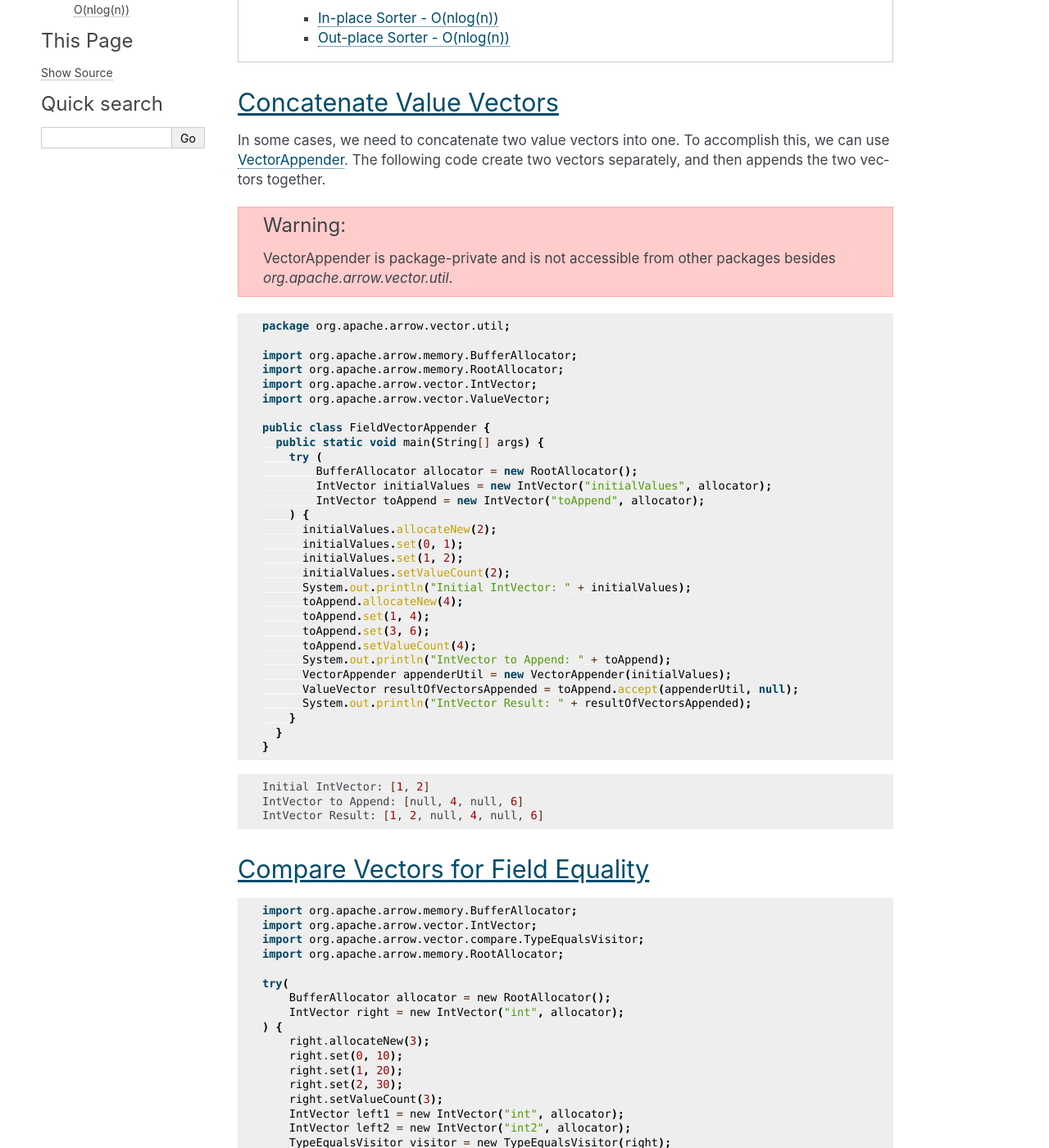
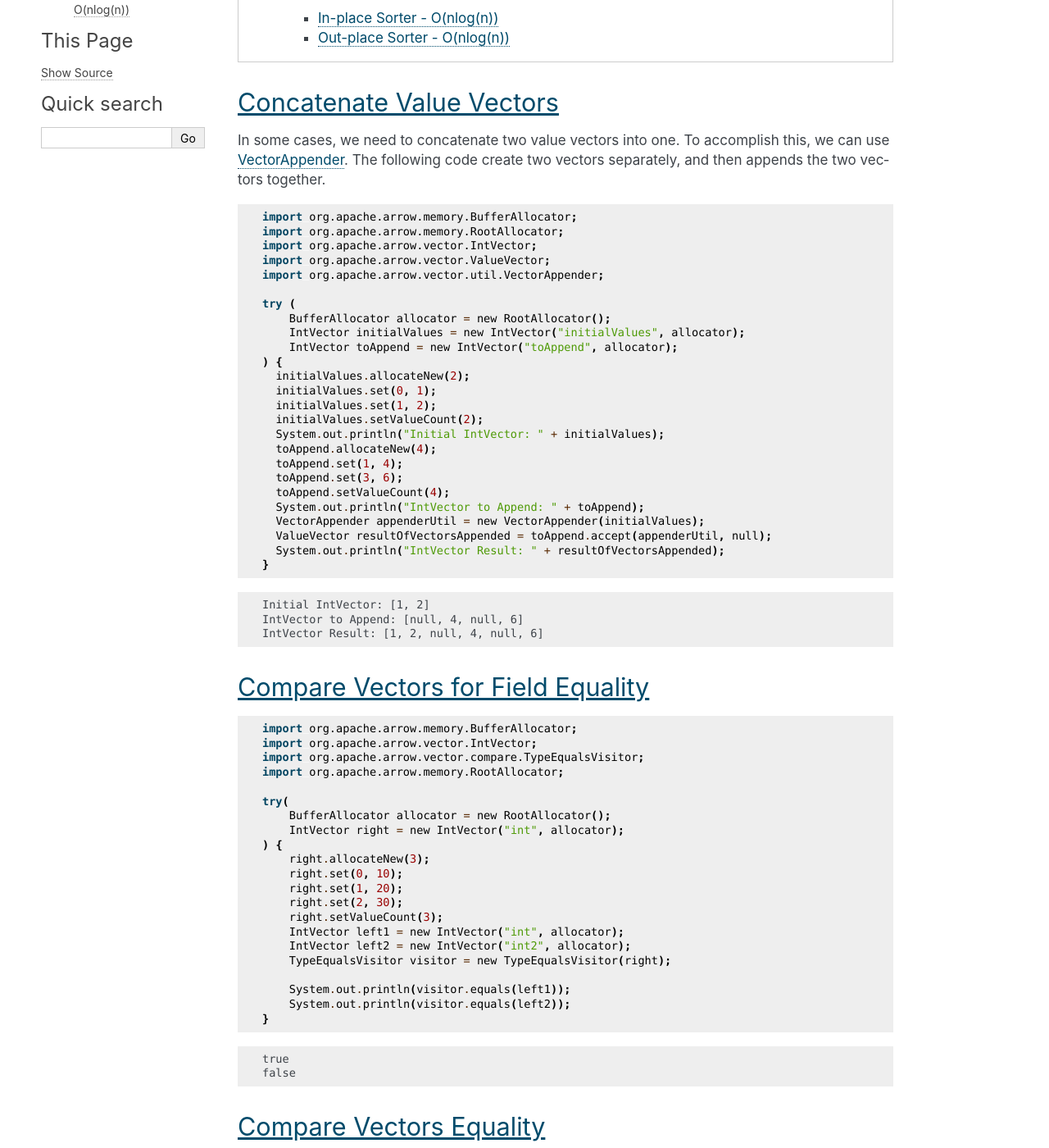
Before and after one commit to apache/arrow-cookbook, a Sphinx documentation site: the page built from java/source/data.rst, in a window 1280 px wide and 1400 px high, scrolled down 444 px. Shown: the whole window at 82% size. Built offline with Sphinx 7.4.7, drawn with Linux system fonts in a browser that asks for light colours; pages that are not in the unit, such as notebooks, are missing from menus; comment, search, counter and statistics services are not loaded.

Commit message:
fix: upgrade arrow version + fix code review comments

```diff
--- a/java/source/conf.py
+++ b/java/source/conf.py
@@ -38,9 +38,9 @@ copyright = '2022, Apache Software Foundation'
 author = 'The Apache Software Foundation'
 arrow_nightly=os.getenv("ARROW_NIGHTLY")
 if arrow_nightly and arrow_nightly != '0':
-    version = "13.0.0-SNAPSHOT"
+    version = "14.0.0-SNAPSHOT"
 else:
-    version = "12.0.0"
+    version = "13.0.0"
 print(f"Running with Arrow version: {version}")
 
 # -- General configuration ---------------------------------------------------
--- a/java/source/data.rst
+++ b/java/source/data.rst
@@ -30,46 +30,35 @@ In some cases, we need to concatenate two value vectors into one. To accomplish
 this, we can use `VectorAppender`_. The following code create two vectors separately,
 and then appends the two vectors together.
 
-.. warning::
-
-    VectorAppender is package-private and is not accessible from other packages
-    besides `org.apache.arrow.vector.util`.
-
-
-.. code-block:: java
-
-    package org.apache.arrow.vector.util;
+.. testcode::
 
     import org.apache.arrow.memory.BufferAllocator;
     import org.apache.arrow.memory.RootAllocator;
     import org.apache.arrow.vector.IntVector;
     import org.apache.arrow.vector.ValueVector;
+    import org.apache.arrow.vector.util.VectorAppender;
 
-    public class FieldVectorAppender {
-      public static void main(String[] args) {
-        try (
-            BufferAllocator allocator = new RootAllocator();
-            IntVector initialValues = new IntVector("initialValues", allocator);
-            IntVector toAppend = new IntVector("toAppend", allocator);
-        ) {
-          initialValues.allocateNew(2);
-          initialValues.set(0, 1);
-          initialValues.set(1, 2);
-          initialValues.setValueCount(2);
-          System.out.println("Initial IntVector: " + initialValues);
-          toAppend.allocateNew(4);
-          toAppend.set(1, 4);
-          toAppend.set(3, 6);
-          toAppend.setValueCount(4);
-          System.out.println("IntVector to Append: " + toAppend);
-          VectorAppender appenderUtil = new VectorAppender(initialValues);
-          ValueVector resultOfVectorsAppended = toAppend.accept(appenderUtil, null);
-          System.out.println("IntVector Result: " + resultOfVectorsAppended);
-        }
-      }
+    try (
+        BufferAllocator allocator = new RootAllocator();
+        IntVector initialValues = new IntVector("initialValues", allocator);
+        IntVector toAppend = new IntVector("toAppend", allocator);
+    ) {
+      initialValues.allocateNew(2);
+      initialValues.set(0, 1);
+      initialValues.set(1, 2);
+      initialValues.setValueCount(2);
+      System.out.println("Initial IntVector: " + initialValues);
+      toAppend.allocateNew(4);
+      toAppend.set(1, 4);
+      toAppend.set(3, 6);
+      toAppend.setValueCount(4);
+      System.out.println("IntVector to Append: " + toAppend);
+      VectorAppender appenderUtil = new VectorAppender(initialValues);
+      ValueVector resultOfVectorsAppended = toAppend.accept(appenderUtil, null);
+      System.out.println("IntVector Result: " + resultOfVectorsAppended);
     }
 
-.. code-block:: shell
+.. testoutput::
 
     Initial IntVector: [1, 2]
     IntVector to Append: [null, 4, null, 6]
```
